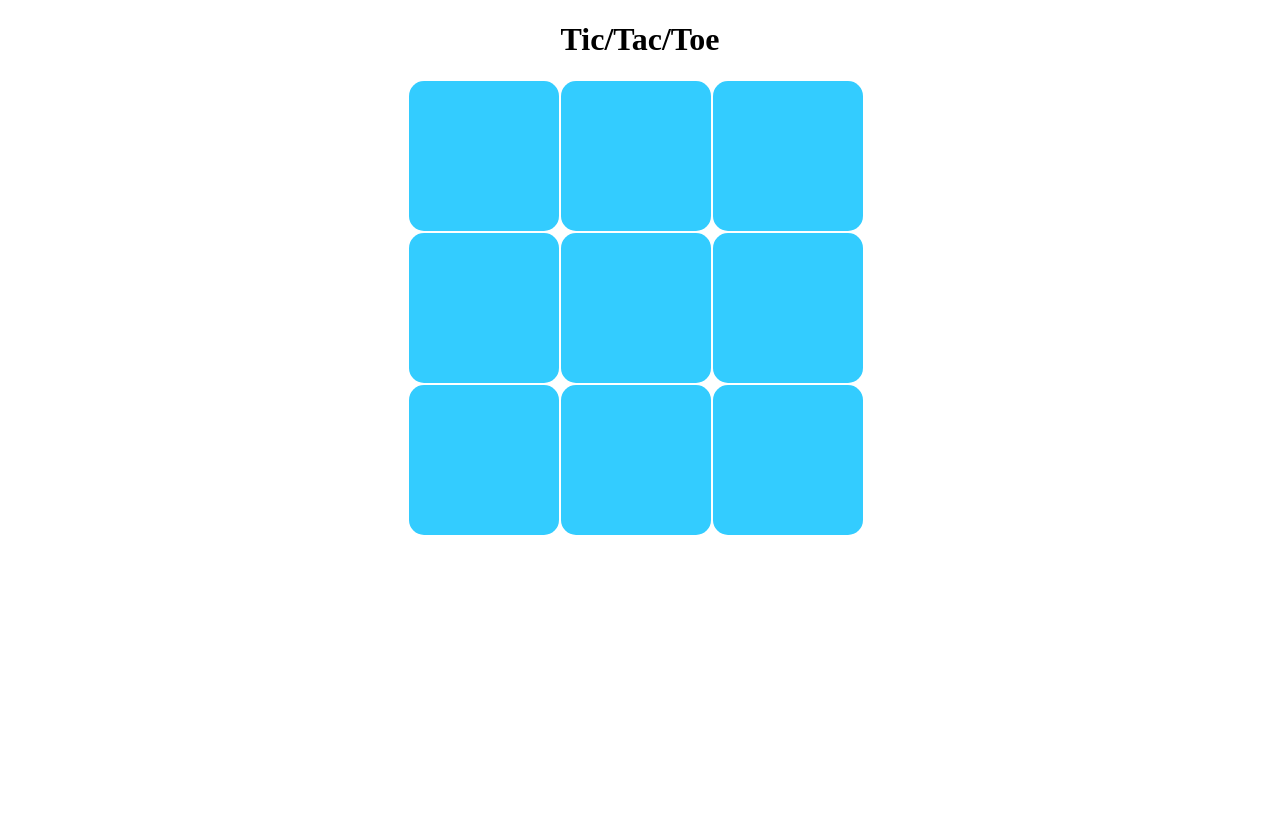
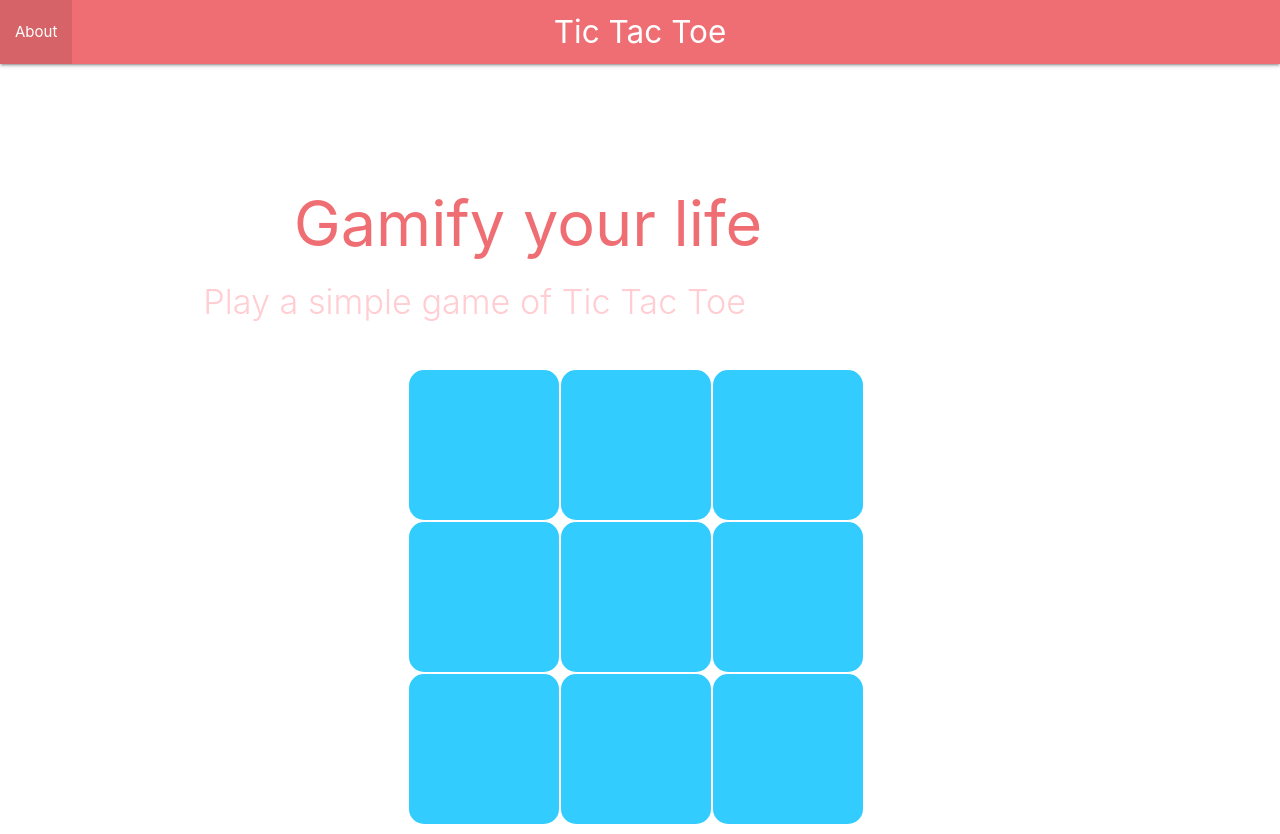
Before and after one commit to adammclean/tic-tac-toeAngular, a plain HTML site: page tictacNG.html in a window 1280 px wide. Before the commit the page ends 800 px from the top, so only its background shows below. Drawn offline with nearby package versions, Linux system fonts and the light colour scheme.

Commit message:
add materialize

```diff
--- a/styleNG.css
+++ b/styleNG.css
@@ -28,4 +28,9 @@
 }
 h1 {
   text-align: center;
+  color: #ee6e73;
 }
+
+h5 {
+  text-align: center;
+}
--- a/tictacNG.html
+++ b/tictacNG.html
@@ -4,10 +4,41 @@
   <link rel="stylesheet" href="styleNG.css">
   <script src="https://ajax.googleapis.com/ajax/libs/angularjs/1.3.14/angular.min.js"></script>
   <script src="tictacNG.js"></script>
+   <link rel="stylesheet" href="https://cdnjs.cloudflare.com/ajax/libs/materialize/0.96.1/css/materialize.min.css">
+   <script src="https://cdnjs.cloudflare.com/ajax/libs/materialize/0.96.1/js/materialize.min.js"></script>
+
   <title>T/T/T</title>
 </head>
 <body ng-app="ticTacApp">
-<h1>Tic/Tac/Toe</h1>
+
+   <nav>
+    <div class="nav-wrapper">
+      <a href="#" class="brand-logo center">Tic Tac Toe</a>
+      <ul id="nav-mobile" class="left hide-on-med-and-down">
+        <li><a href="sass.html">About</a></li>
+      </ul>
+    </div>
+  </nav>
+
+	<br>
+	<br>
+
+	<br>
+
+	<div class="section" id="index-banner">
+  <div class="container">
+    <div class="row">
+      <div class="col s12 m9">
+        <h1 class="header center-on-small-only">Gamify your life</h1>
+        <h4 class="light red-text text-lighten-4 center-on-small-only">Play a simple game of Tic Tac Toe</h4>
+      </div>
+      <div class="col s12 m3">
+      </div>
+    </div>
+  </div>
+</div>
+
+
 <div id="main">
   <div ng-controller="ticTacCtrl">
 
--- a/tictacNG.js
+++ b/tictacNG.js
@@ -51,6 +51,7 @@ function checkWin() {
   }
   // if turnNumber reaches 9 there's been no winner, tie condition is enforced.
   else if ($scope.turnNumber == 9) {
+    alert("Tie Game!");
     console.log("TIE");
   }
 }
@@ -86,9 +87,13 @@ function checkWin() {
     $scope.p2WinTotal++;
   }
 
-  // function clearBoxes() {
-  //   for(i = 0;)
-  // }
+  // function clearBoard() {
+  //   for(i = 0; i<$scope.board.length; i++){
+  //     $scope.board[i].innerHTML='',
+  //   }
+  //   turnNumber=0;
+  //   winner=false;
+  // };
 
 
 });//end of controller
```
